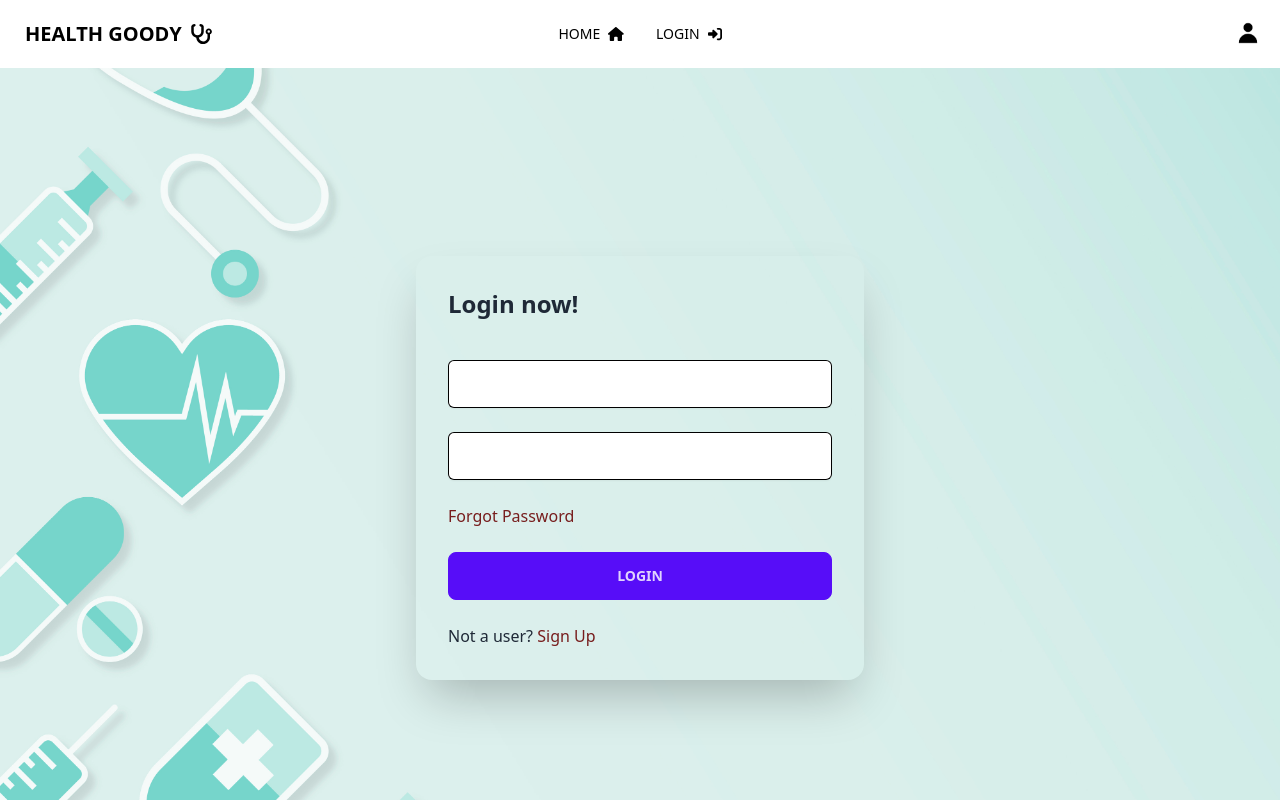
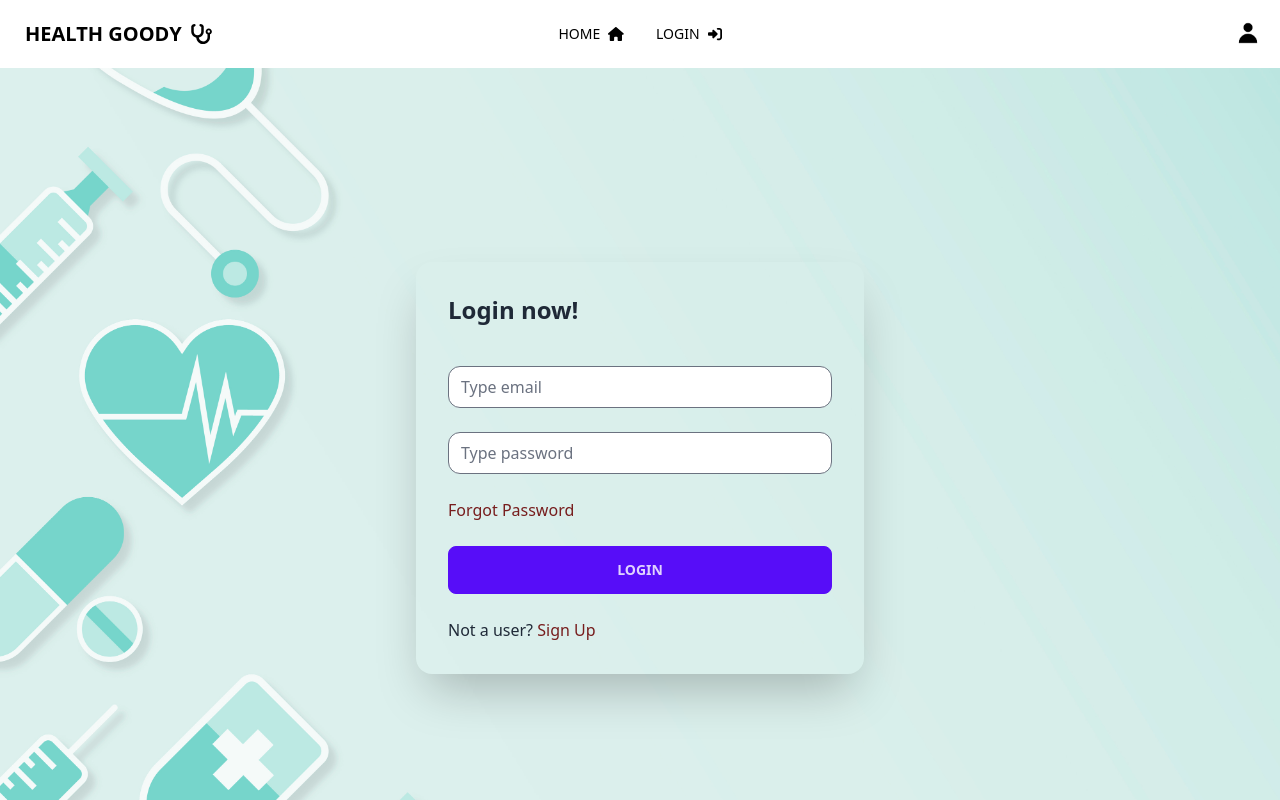
Before and after one commit to Abin95x/Health_Goody_Client, a React (Create React App) app: page /login in a window 1280 px wide. Shown: the top 800 px of the page. Built offline with nearby package versions, Linux system fonts and the light colour scheme.

Commit message:
bug fixed

```diff
--- a/src/Pages/UserPages/LoginPage/LoginPage.jsx
+++ b/src/Pages/UserPages/LoginPage/LoginPage.jsx
@@ -75,7 +75,7 @@
                   name='email'
                   type='email'
                   placeholder='Type email'
-                  className='block  rounded-md border-0 py-1.5 text-white  shadow-sm ring-1 ring-inset ring-black placeholder:text-white focus:ring-2 focus:ring-inset focus:ring-indigo-600 sm:text-sm sm:leading-6 input input-bordered w-full'
+                  className='w-full text-black rounded-xl'
                   value={values.email}
                   onChange={handleChange}
                   onBlur={handleBlur}
@@ -92,7 +92,7 @@
                   name='password'
                   type='password'
                   placeholder='Type password'
-                  className='block  rounded-md  border-0 py-1.5 text-white  shadow-sm ring-1 ring-inset ring-black placeholder:text-white focus:ring-2 focus:ring-inset focus:ring-indigo-600 sm:text-sm sm:leading-6 input input-bordered w-full '
+                  className='w-full  text-black rounded-xl '
                   value={values.password}
                   onChange={handleChange}
                   onBlur={handleBlur}
```
